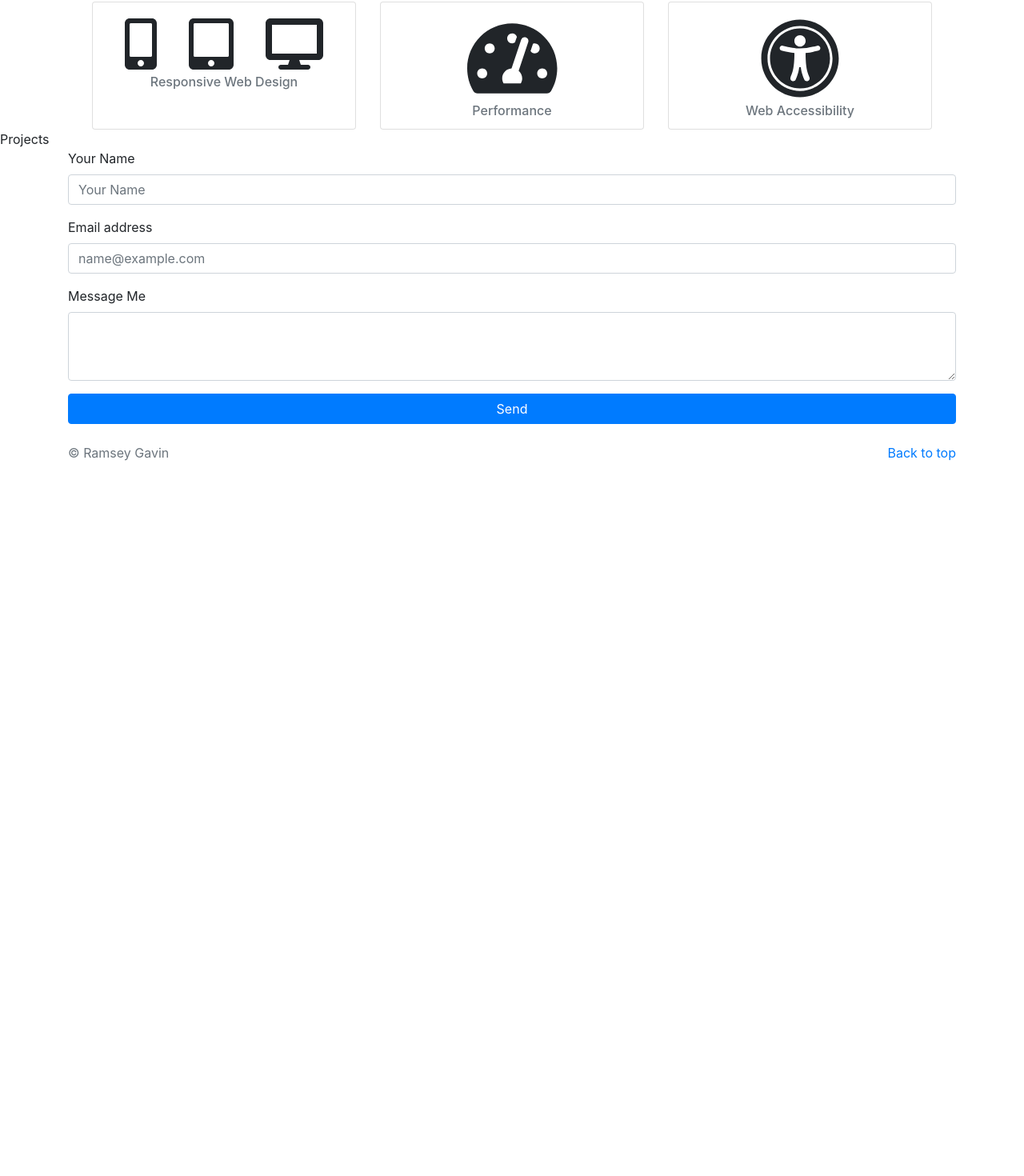
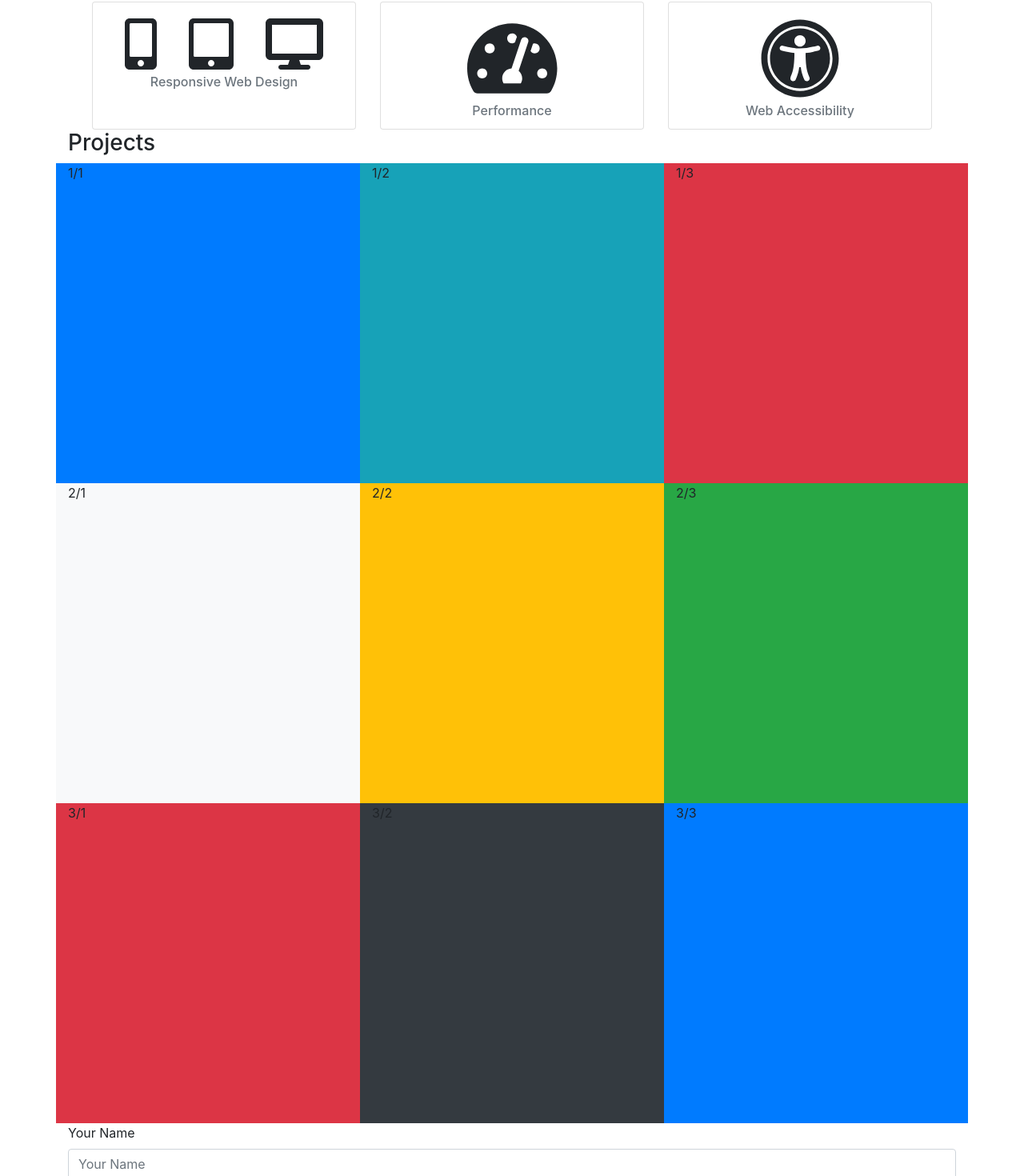
Before and after one commit to rgavin1/Full-Stack-Portfolio, a React (Create React App) app in the folder react-app-portfolio/: page / in a window 1280 px wide. Shown: the part 563-2033 px from the top of the page at 80% size. Before the commit the page ends 1157 px from the top, so only its background shows below. Built offline with nearby package versions, Linux system fonts and the light colour scheme.

Commit message:
Projects Grids Built

```diff
--- a/react-app-portfolio/src/components/Projects.js
+++ b/react-app-portfolio/src/components/Projects.js
@@ -1,10 +1,35 @@
-import React from 'react'
+import React from 'react';
+import { Container, Row, Col } from 'react-bootstrap';
 
 const Projects = () => {
     return (
-        <div>
-            Projects
-        </div>
+        <Container>
+            <h3>Projects</h3>
+            <Row style={{
+                minHeight: '400px',
+                maxHeight: '10em'
+            }}>
+                <Col xs={12} sm={12} md={4} className="bg-primary">1/1</Col>
+                <Col xs={12} sm={12} md={4} className="bg-info">1/2</Col>
+                <Col xs={12} sm={12} md={4} className="bg-danger">1/3</Col>
+            </Row>
+            <Row style={{
+                minHeight: '400px',
+                maxHeight: '10em'
+            }}>
+                <Col xs={12} sm={12} md={4} className="bg-light">2/1</Col>
+                <Col xs={12} sm={12} md={4} className="bg-warning">2/2</Col>
+                <Col xs={12} sm={12} md={4} className="bg-success">2/3</Col>
+            </Row>
+            <Row style={{
+                minHeight: '400px',
+                maxHeight: '10em'
+            }}>
+                <Col xs={12} sm={12} md={4} className="bg-danger">3/1</Col>
+                <Col xs={12} sm={12} md={4} className="bg-dark">3/2</Col>
+                <Col xs={12} sm={12} md={4} className="bg-primary">3/3</Col>
+            </Row>
+        </Container>
     )
 }
 
```
